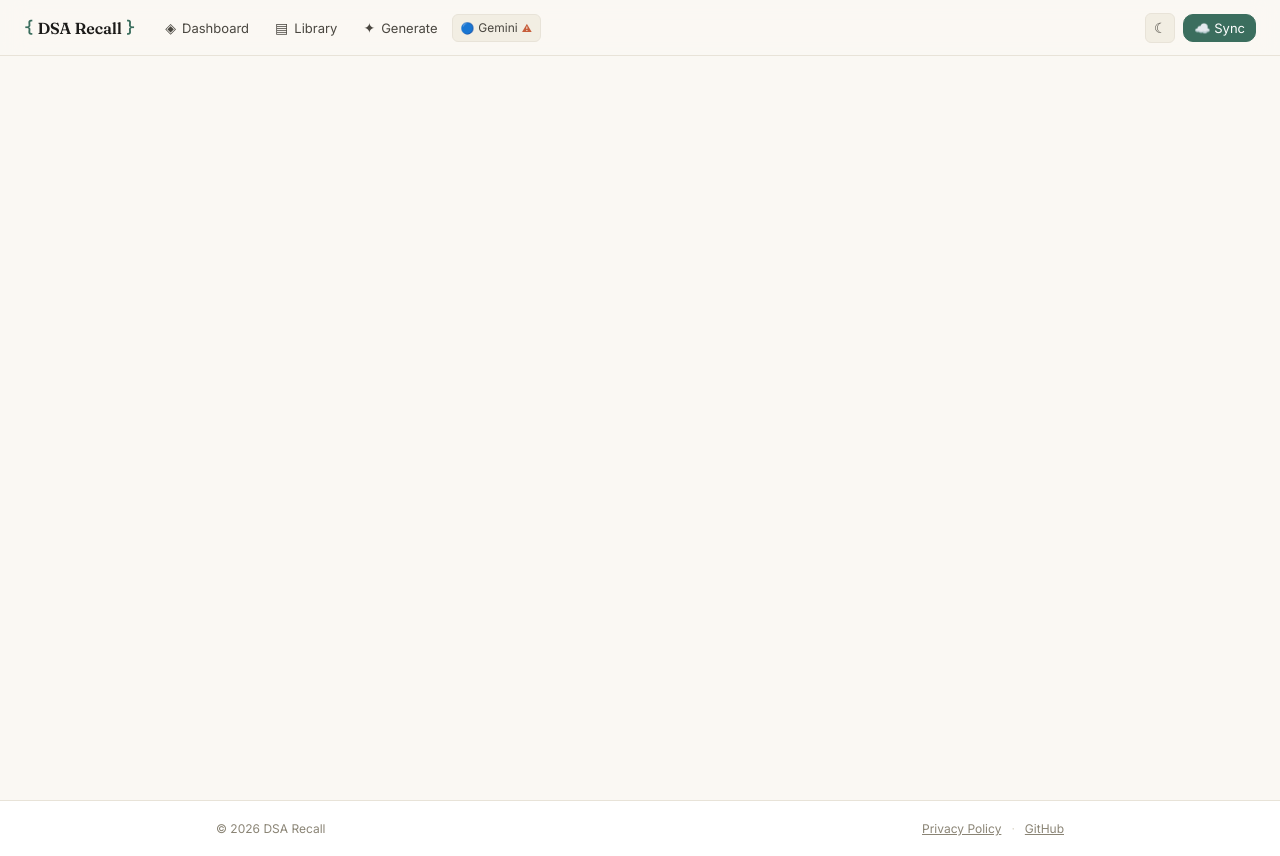
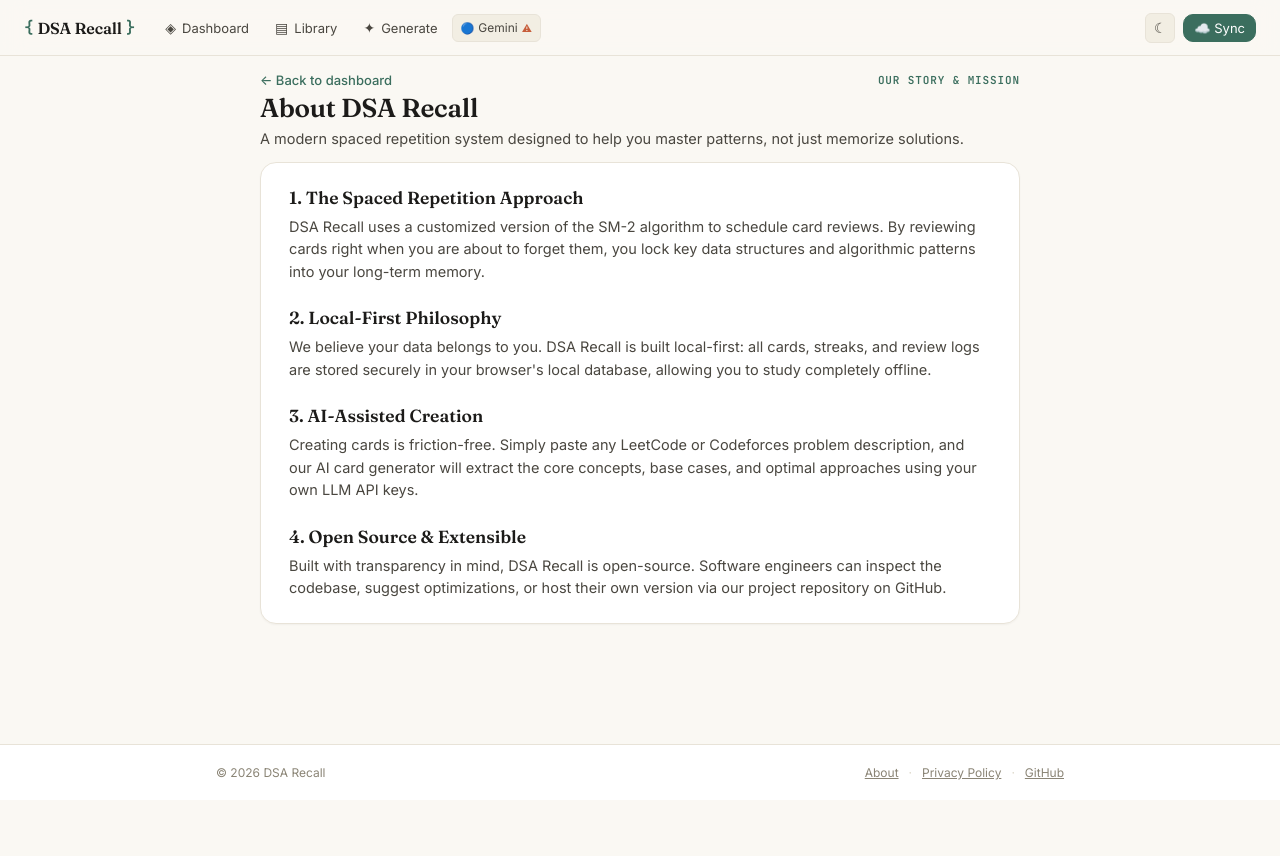
Before and after one commit to MANASZ-WEBDEV/DSA-Revision, a React (Vite) app: page /about in a window 1280 px wide. After the commit the page ends 800 px from the top, so only its background shows below. Built offline with nearby package versions, Linux system fonts and the light colour scheme; no server answers.

Commit message:
feat: add About Us page with single-viewport layout and footer link

```diff
--- a/src/App.tsx
+++ b/src/App.tsx
@@ -12,6 +12,7 @@ import { LandingPage }    from "./components/landing/LandingPage";
 import { Onboarding }     from "./components/landing/Onboarding";
 import { ReviewHistory }  from "./components/dashboard/ReviewHistory";
 import { PrivacyPage }    from "./components/landing/PrivacyPage";
+import { AboutPage }      from "./components/landing/AboutPage";
 import { Analytics }      from "@vercel/analytics/react";
 import { useCardStore, useProviderStore, useReviewHistory, useSessionHistory } from "./hooks/useStore";
 import { useTheme }       from "./hooks/useTheme";
@@ -35,6 +36,7 @@ function AppContent() {
   const location = useLocation();
   const isPrivacyPage = location.pathname === "/privacy";
   const isGeneratePage = location.pathname === "/generate";
+  const isAboutPage = location.pathname === "/about";
   const [isMobile, setIsMobile] = useState(window.innerWidth <= 768);
 
   useEffect(() => {
@@ -45,7 +47,7 @@ function AppContent() {
     return () => window.removeEventListener("resize", handleResize);
   }, []);
 
-  const shouldLockViewport = (isPrivacyPage || isGeneratePage) && !isMobile;
+  const shouldLockViewport = (isPrivacyPage || isGeneratePage || isAboutPage) && !isMobile;
   const [showSettings, setShowSettings] = useState(false);
   const [showLogin, setShowLogin] = useState(false);
   const [menuOpen, setMenuOpen] = useState(false);
@@ -400,6 +402,10 @@ function AppContent() {
             path="/privacy"
             element={<PrivacyPage />}
           />
+          <Route
+            path="/about"
+            element={<AboutPage />}
+          />
         </Routes>
       </main>
 
@@ -407,6 +413,8 @@ function AppContent() {
         <div style={s.footerInner}>
           <span>© {new Date().getFullYear()} DSA Recall</span>
           <div style={s.footerLinks}>
+            <Link to="/about" style={s.footerLink}>About</Link>
+            <span style={{ color: "var(--border-strong)" }}>·</span>
             <Link to="/privacy" style={s.footerLink}>Privacy Policy</Link>
             <span style={{ color: "var(--border-strong)" }}>·</span>
             <a href="https://github.com/MANASZ-WEBDEV/DSA-Revision" target="_blank" rel="noreferrer" style={s.footerLink}>GitHub</a>
--- /dev/null
+++ b/src/components/landing/AboutPage.tsx
@@ -0,0 +1,125 @@
+import { Link } from "react-router-dom";
+import React from "react";
+
+export function AboutPage() {
+  React.useEffect(() => {
+    window.scrollTo(0, 0);
+
+    // Apply overflow: hidden to body to prevent body-level scrolling on desktop
+    const isDesktop = window.innerWidth > 768;
+    const originalOverflow = document.body.style.overflow;
+
+    if (isDesktop) {
+      document.body.style.overflow = "hidden";
+    }
+
+    return () => {
+      document.body.style.overflow = originalOverflow;
+    };
+  }, []);
+
+  return (
+    <div className="animate-fadeInUp privacy-container">
+      <div style={s.header}>
+        <Link to="/" style={s.backLink} className="btn-press">
+          ← Back to dashboard
+        </Link>
+        <span className="font-mono" style={s.eyebrow}>Our Story & Mission</span>
+      </div>
+
+      <div style={{ marginBottom: 12 }}>
+        <h1 style={s.h1}>About DSA Recall</h1>
+        <p style={{ fontSize: 14.5, color: "var(--ink-soft)", margin: "4px 0 0", lineHeight: 1.5 }}>
+          A modern spaced repetition system designed to help you master patterns, not just memorize solutions.
+        </p>
+      </div>
+
+      <div className="privacy-card">
+        <section style={s.section}>
+          <h2 style={s.sectionTitle}>1. The Spaced Repetition Approach</h2>
+          <p style={s.paragraph}>
+            DSA Recall uses a customized version of the SM-2 algorithm to schedule card reviews. By reviewing cards right when you are about to forget them, you lock key data structures and algorithmic patterns into your long-term memory.
+          </p>
+        </section>
+
+        <section style={s.section}>
+          <h2 style={s.sectionTitle}>2. Local-First Philosophy</h2>
+          <p style={s.paragraph}>
+            We believe your data belongs to you. DSA Recall is built local-first: all cards, streaks, and review logs are stored securely in your browser's local database, allowing you to study completely offline.
+          </p>
+        </section>
+
+        <section style={s.section}>
+          <h2 style={s.sectionTitle}>3. AI-Assisted Creation</h2>
+          <p style={s.paragraph}>
+            Creating cards is friction-free. Simply paste any LeetCode or Codeforces problem description, and our AI card generator will extract the core concepts, base cases, and optimal approaches using your own LLM API keys.
+          </p>
+        </section>
+
+        <section style={s.section}>
+          <h2 style={s.sectionTitle}>4. Open Source & Extensible</h2>
+          <p style={s.paragraph}>
+            Built with transparency in mind, DSA Recall is open-source. Software engineers can inspect the codebase, suggest optimizations, or host their own version via our project repository on GitHub.
+          </p>
+        </section>
+      </div>
+    </div>
+  );
+}
+
+const s: Record<string, React.CSSProperties> = {
+  header: {
+    display: "flex",
+    justifyContent: "space-between",
+    alignItems: "center",
+    marginBottom: 4,
+  },
+  backLink: {
+    background: "none",
+    border: "none",
+    fontSize: 13,
+    color: "var(--accent)",
+    fontWeight: 500,
+    cursor: "pointer",
+    padding: 0,
+    textDecoration: "none",
+  },
+  eyebrow: {
+    fontSize: 11,
+    fontWeight: 600,
+    letterSpacing: "0.08em",
+    color: "var(--accent)",
+    textTransform: "uppercase",
+  },
+  h1: {
+    fontFamily: "var(--font-display)",
+    fontSize: 26,
+    fontWeight: 600,
+    margin: 0,
+    color: "var(--ink)",
+    letterSpacing: "-0.01em",
+  },
+  section: {
+    display: "flex",
+    flexDirection: "column",
+    gap: 8,
+  },
+  sectionTitle: {
+    fontFamily: "var(--font-display)",
+    fontSize: 17.5,
+    fontWeight: 600,
+    margin: 0,
+    color: "var(--ink)",
+  },
+  paragraph: {
+    fontSize: 14.5,
+    color: "var(--ink-soft)",
+    lineHeight: 1.55,
+    margin: 0,
+  },
+  link: {
+    color: "var(--accent)",
+    textDecoration: "underline",
+    fontWeight: 500,
+  },
+};
```
